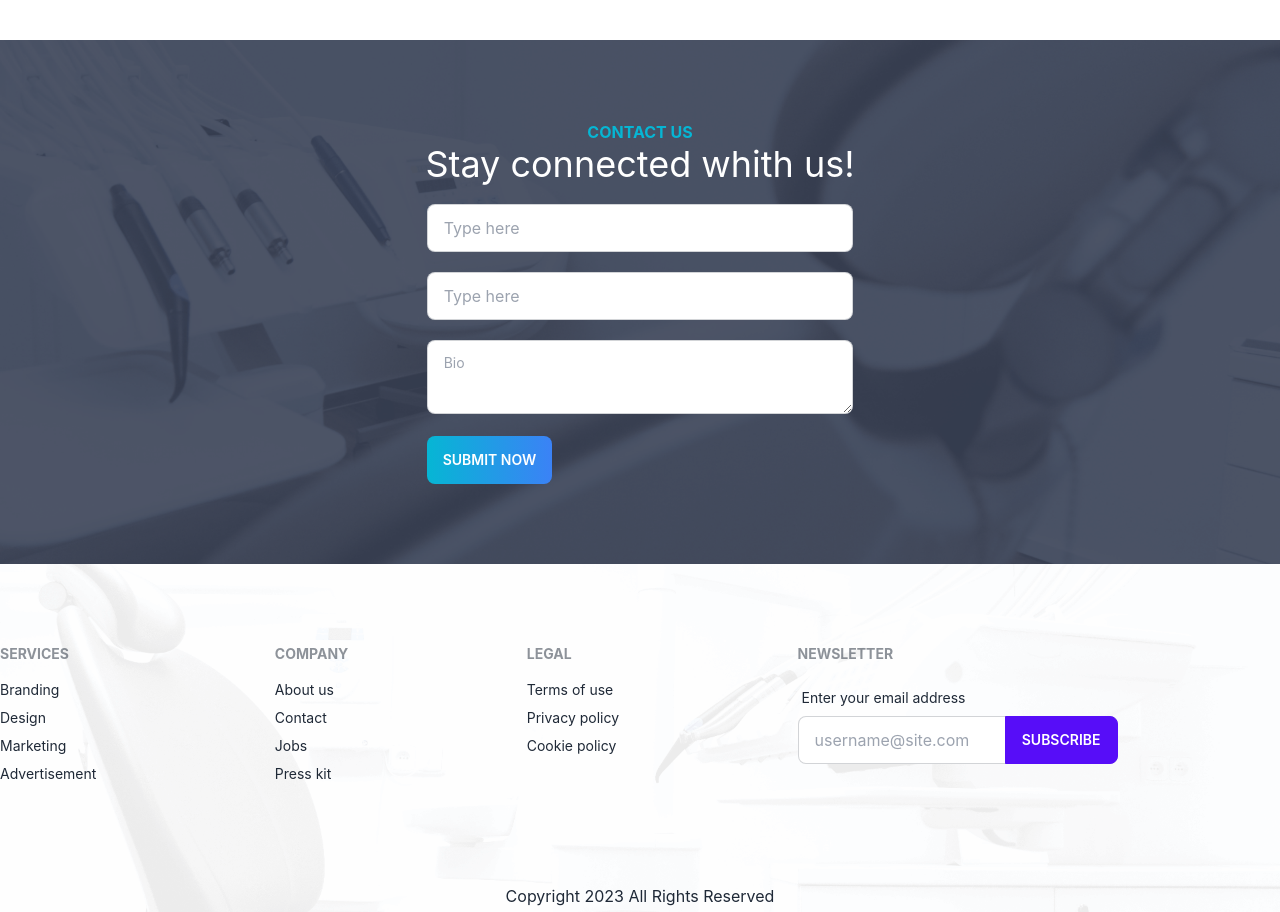
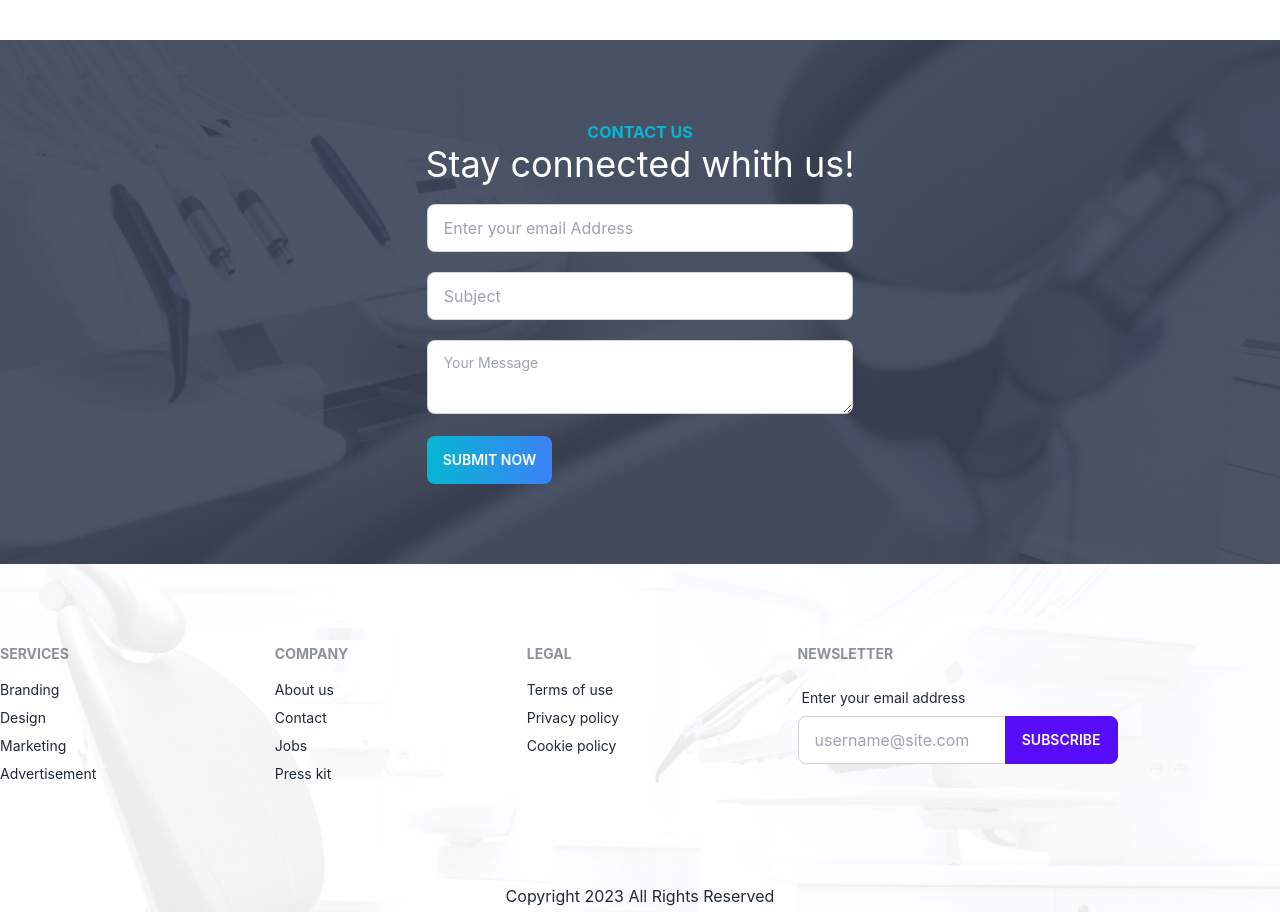
Before and after one commit to abuhasansarkar/doctors-portal-client-site, a React (Create React App) app: page / in a window 1280 px wide. Shown: the part 3600-4512 px from the top of the page. Built offline with nearby package versions, Linux system fonts and the light colour scheme; no server answers.

Commit message:
secend commit

```diff
--- a/src/contents/AuthProvider.jsx
+++ b/src/contents/AuthProvider.jsx
@@ -44,7 +44,7 @@ const AuthProvider = ({children}) => {
   //    User Observing
   useEffect(() => {
     const unSubscribe = onAuthStateChanged(auth, (currentUser) => {
-      console.log("user observing");
+      // console.log("user observing");
       setUser(currentUser);
       setLoading(false);
 
--- a/src/pages/Appointment/AvialableAppointments/AppointmentBookingModal.jsx
+++ b/src/pages/Appointment/AvialableAppointments/AppointmentBookingModal.jsx
@@ -1,8 +1,32 @@
 import { format } from "date-fns";
+import { useContext } from "react";
+import { AuthContext } from "../../../contents/AuthProvider";
 
-const AppointmentBookingModal = ({ treatment, selectedDate }) => {
+const AppointmentBookingModal = ({ treatment, setTreatment, selectedDate }) => {
+  const { user } = useContext(AuthContext);
+  const { name, slots } = treatment;
 
-  const { name, slots } = treatment;
+  const hendelBooking = (e) => {
+    e.preventDefault();
+    const form = e.target;
+    const userName = form.name.value;
+    const userEmail = form.email.value;
+    const selectedDate = form.date.value;
+    const userPhone = form.phone.value;
+    const selectedTime = form.time.value;
+
+    const booking = {
+      treatment: name,
+      userName,
+      userEmail,
+      selectedDate,
+      selectedTime,
+      userPhone,
+    };
+    console.log(booking);
+    setTreatment(null);
+  };
+
   return (
     <>
       {/* Put this part before </body> tag */}
@@ -16,32 +40,45 @@ const AppointmentBookingModal = ({ treatment, selectedDate }) => {
             ✕
           </label>
           <h3 className="text-2xl font-bold mb-5">{name}</h3>
-          <form action="">
+          <form onSubmit={hendelBooking}>
             <input
               type="text"
               className="input input-bordered input-success w-full mb-5"
               defaultValue={format(selectedDate, "PP")}
               disabled
+              name="date"
             />
-            <select className="select select-success w-full mb-5">
-              <option disabled selected>
-                Select Appointment Date
-              </option>
-              {
-                slots.map(slot => <option value={slot}>{slot}</option>)
-              }
-
+            <input
+              type="email"
+              defaultValue={user?.email}
+              className="input input-bordered input-success w-full mb-5"
+              disabled
+              name="email"
+              required
+            />
+            <select name="time" className="select select-success w-full mb-5">
+              {slots.map((slot, i) => (
+                <option key={i} value={slot}>
+                  {slot}
+                </option>
+              ))}
             </select>
             <input
               type="text"
-              placeholder="Type here"
+              placeholder="Full Name"
               className="input input-bordered input-success w-full mb-5"
+              name="name"
+              required
             />
+
             <input
-              type="text"
-              placeholder="Type here"
+              type="tel"
+              placeholder="Phone Number"
               className="input input-bordered input-success w-full mb-5"
+              name="phone"
+              required
             />
+
             <button type="submit" className="btn w-full">
               Submit
             </button>
--- a/src/pages/Appointment/AvialableAppointments/AppointmentCard.jsx
+++ b/src/pages/Appointment/AvialableAppointments/AppointmentCard.jsx
@@ -9,7 +9,7 @@ const AppointmentCard = ({appointmentCard, setTreatment}) => {
         <strong>{slots.length} {slots.length > 1 ? 'spaces' : 'space'} available</strong>
         <h5>{slots.length > 0 ? slots[0] : 'Try Another Day'}</h5>
         <div className="card-actions justify-center">
-          <label onClick={() => setTreatment(appointmentCard)} htmlFor="bookingModal" className="btn border-0 bg-gradient-to-r from-cyan-500 to-blue-500">Book Appointment</label>
+          <label disabled={slots.length === 0} onClick={() => setTreatment(appointmentCard)} htmlFor="bookingModal" className="btn border-0 bg-gradient-to-r from-cyan-500 to-blue-500 text-white">Book Appointment</label>
 
         </div>
       </div>
--- a/src/pages/Appointment/AvialableAppointments/AvailableAppointments.jsx
+++ b/src/pages/Appointment/AvialableAppointments/AvailableAppointments.jsx
@@ -34,6 +34,7 @@ const AvailableAppointments = ({ selectedDate }) => {
             <AppointmentBookingModal
               treatment={treatment}
               selectedDate={selectedDate}
+              setTreatment={setTreatment}
             ></AppointmentBookingModal>
           )}
         </div>
--- a/src/pages/Home/Contact.jsx
+++ b/src/pages/Home/Contact.jsx
@@ -9,25 +9,26 @@ const Contact = () => {
      backgroundRepeat: "no-repeat",
      backgroundPosition: "center",
    }}>
-      <div className="max-w-[1400px] m-auto text-white">
+      <div className="max-w-[1400px] m-auto">
         <div className="text-center mb-5">
           <h3 className="font-bold text-cyan-500">CONTACT US</h3>
-          <h2 className="text-4xl">Stay connected whith us!</h2>
+          <h2 className="text-4xl text-white">Stay connected whith us!</h2>
         </div>
         <form className="lg:w-1/3 m-auto">
           <input
-            type="text"
-            placeholder="Type here"
+            type="email"
+            placeholder="Enter your email Address"
             className="input input-bordered mb-5 w-full"
           />
           <input
             type="text"
-            placeholder="Type here"
+            placeholder="Subject"
             className="input input-bordered mb-5 w-full"
           />
+
           <textarea
             className="textarea textarea-bordered w-full mb-4"
-            placeholder="Bio"
+            placeholder="Your Message"
           ></textarea>
           <button className="btn border-0 bg-gradient-to-r from-cyan-500 to-blue-500">Submit Now</button>
         </form>
```
